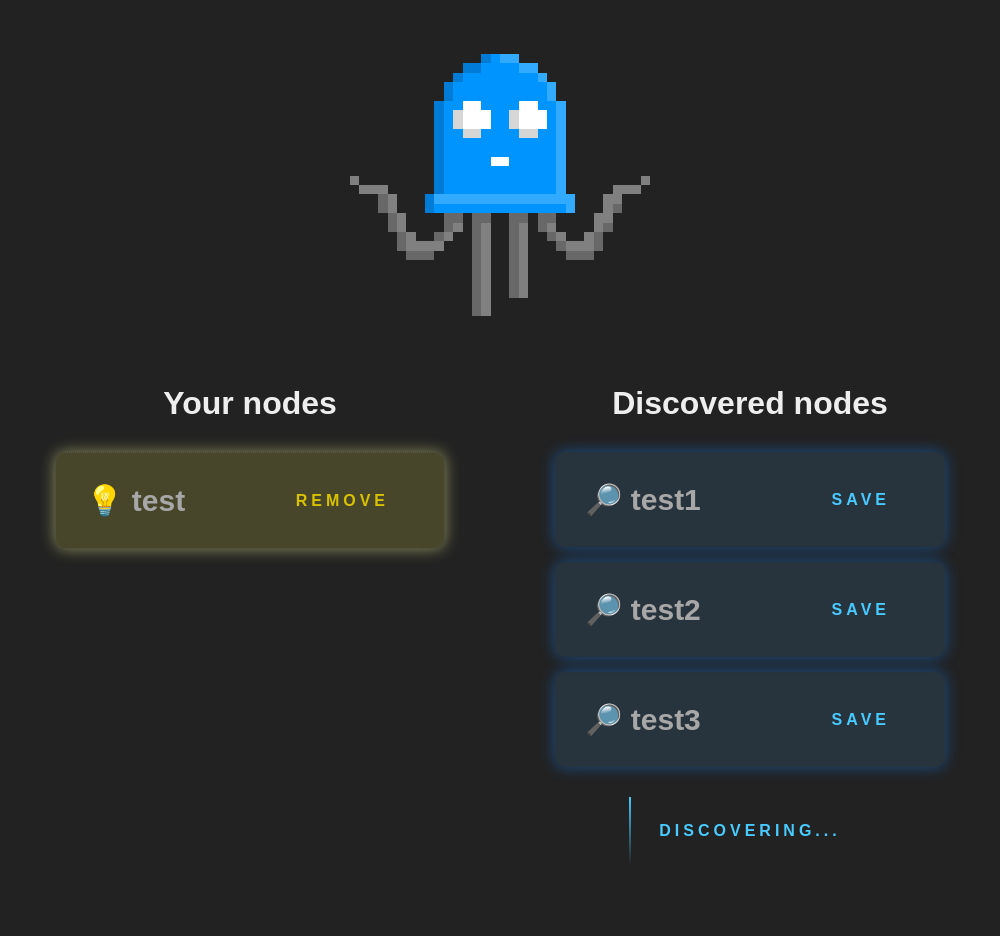
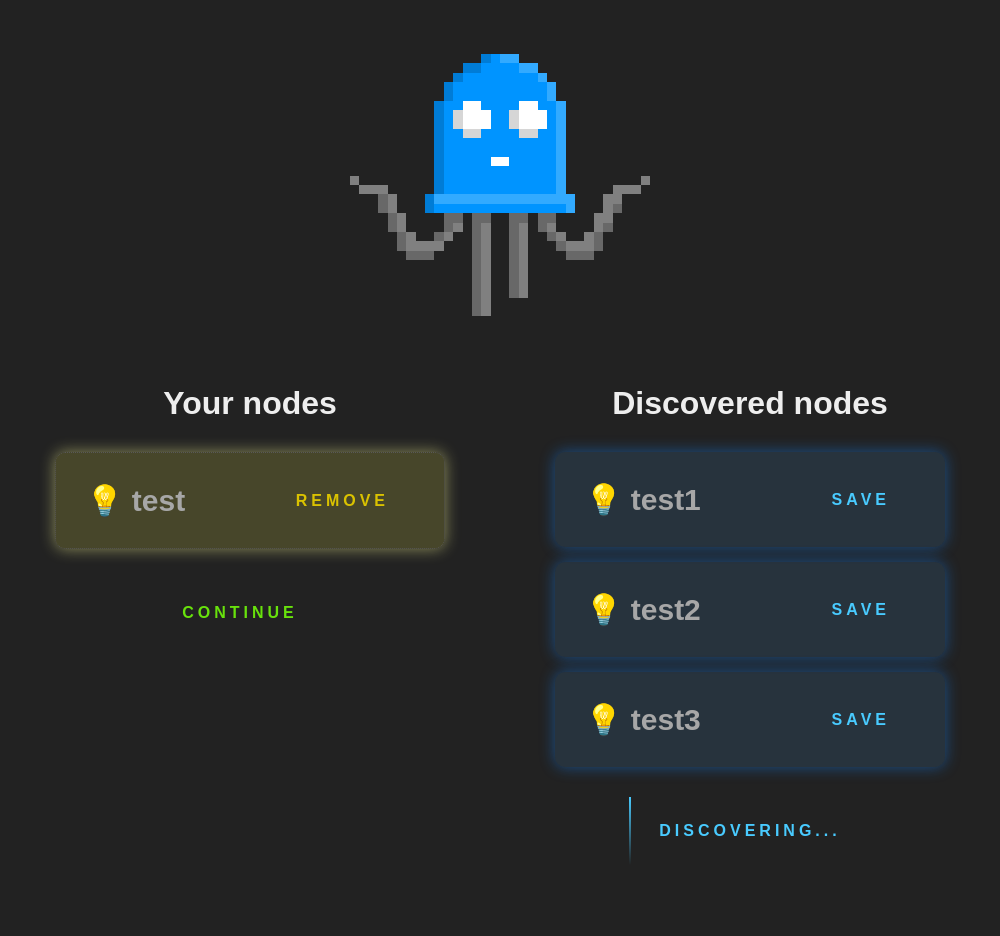
Before and after one commit to kpodjuk/wled-companion, an Electron app: page application/initialConfig.html in a window 1000 px wide. Shown: the top 936 px of the page. Drawn offline with Linux system fonts and the light colour scheme.

Commit message:
Fixed animations

```diff
--- a/application/configRenderer.js
+++ b/application/configRenderer.js
@@ -35,15 +35,17 @@ const getDiscoveredNodes = async () => {
         -1
       ) {
         // not on the list, printing
-        document.getElementById("discoveredNodes").innerHTML +=
-          "<div id='discoveredNodes:" +
-          element +
-          "' class='module'>" +
-          "<div class='discoveredNodeAddressContainer'>🔎  " +
+        let nodeContainer = document.createElement("div");
+        nodeContainer.id = "discoveredNodes:" + element;
+        nodeContainer.classList = "module";
+        nodeContainer.innerHTML =
+          "<div class='discoveredNodeAddressContainer'>💡  " +
           element +
           "</div><a id='addNode" +
           element +
-          "' class='buttonAddDiscovered'>SAVE</a>";
+          "' class='buttonAddDiscovered' >SAVE</a>";
+
+        document.getElementById("discoveredNodes").appendChild(nodeContainer);
       }
     });
     // add that spinning thingy and the end to show user it's discovering right now
@@ -52,12 +54,14 @@ const getDiscoveredNodes = async () => {
       "spinnerContainer" &&
       document.getElementById("spinnerContainer") == null
     ) {
-      // case: it's not exisitng at all, append it
-      document.getElementById("discoveredNodes").innerHTML =
-        document.getElementById("discoveredNodes").innerHTML +
-        "<div id='spinnerContainer' class='spinnerContainer'>\
-      <a class='buttonSpinner'><span></span><span></span><span></span><span></span>\
-      Discovering...</a></div>";
+      // case: it's not existing at all, append it
+      let element = document.createElement("div");
+      element.id = "spinnerContainer";
+      element.classList.add("spinnerContainer");
+      element.innerHTML =
+        "<a class='buttonSpinner'><span></span><span></span><span></span><span></span>\
+      Discovering...</a>";
+      document.getElementById("discoveredNodes").appendChild(element);
     } else if (
       // case: it's existing but not at the very bottom
       document.getElementById("discoveredNodes").lastChild.id !=
@@ -68,11 +72,13 @@ const getDiscoveredNodes = async () => {
       document.getElementById("spinnerContainer").remove();
 
       // append new spinner at the end
-      document.getElementById("discoveredNodes").innerHTML =
-        document.getElementById("discoveredNodes").innerHTML +
-        "<div id='spinnerContainer' class='spinnerContainer'>\
-      <a class='buttonSpinner'><span></span><span></span><span></span><span></span>\
-      Discovering...</a></div>";
+      let element = document.createElement("div");
+      element.id = "spinnerContainer";
+      element.classList.add("spinnerContainer");
+      element.innerHTML =
+        "<a class='buttonSpinner'><span></span><span></span><span></span><span></span>\
+      Discovering...</a>";
+      document.getElementById("discoveredNodes").appendChild(element);
     }
   }
 };
@@ -116,11 +122,14 @@ const appendContinueButton = async () => {
   ) {
     // you are supposed to add it, but first check if it's not already there
     if (document.getElementById("continueContainer") == null) {
+      let element = document.createElement("div");
       // case: it's not exisitng at all, append it
-      document.getElementById("yourNodes").innerHTML +=
-        "<div id='continueContainer' class='continueContainer'>\
-        <a class='buttonContinue' id='buttonContinue'>\
-        Continue</a></div>";
+      element.id = "continueContainer";
+      element.classList.add("continueContainer");
+      element.innerHTML =
+        "<a class='buttonContinue' id='buttonContinue'>\
+      Continue</a>";
+      document.getElementById("yourNodes").appendChild(element);
     } else if (
       // case: it's existing but not at the very bottom
       document.getElementById("yourNodes").lastChild.id !=
@@ -129,12 +138,13 @@ const appendContinueButton = async () => {
     ) {
       // remove old continue buttion
       document.getElementById("continueContainer").remove();
-
-      // append new continue button at the end
-      document.getElementById("yourNodes").innerHTML +=
-        "<div id='continueContainer' class='continueContainer'>\
-        <a class='buttonContinue' id='buttonContinue'>\
-        Continue</a></div>";
+      let element = document.createElement("div");
+      element.id = "continueContainer";
+      element.classList.add("continueContainer");
+      element.innerHTML =
+        "<a class='buttonContinue' id='buttonContinue'>\
+      Continue</a>";
+      document.getElementById("yourNodes").appendChild(element);
     }
   }
 };
@@ -169,7 +179,7 @@ const addNodeToYourNodes = async (nodeAddress) => {
     document.getElementById("yourNodes").appendChild(nodeContainer);
 
     // add continue button at the bottom
-    // appendContinueButton();
+    appendContinueButton();
   }
 };
 
--- a/application/style.css
+++ b/application/style.css
@@ -8,7 +8,8 @@
 .module {
     /* opacity:0; */
     border-radius: 10px;
-    animation: 2s fadeModuleIntoContainer;
+    animation: 1s fadeModuleIntoContainer;
+
 }
 
 #yourNodes > .module {
@@ -40,6 +41,8 @@
     align-items:center;
     justify-content: center;
     margin-top:25px;
+    animation: 1s fadeModuleIntoContainer;
+
 }
 
 
@@ -75,6 +78,8 @@
     align-items:center;
     justify-content: center;
     margin-top:25px;
+    animation: 1s fadeModuleIntoContainer;
+
 }
 
 h1 {
@@ -92,6 +97,7 @@ h1 {
     justify-content: left;
     display: flex;
 
+    animation: 1s fadeModuleIntoContainer;
 
 
     /* offset-x | offset-y | blur-radius | spread-radius | color */
@@ -110,6 +116,7 @@ h1 {
     justify-content: left;
     display: flex;
 
+    animation: 1s fadeModuleIntoContainer;
 
     /* offset-x | offset-y | blur-radius | spread-radius | color */
     /* box-shadow: -5px 60px var(--borderBlurRadius) var(--borderSpreadRadius) var(--borderColor); */
```
